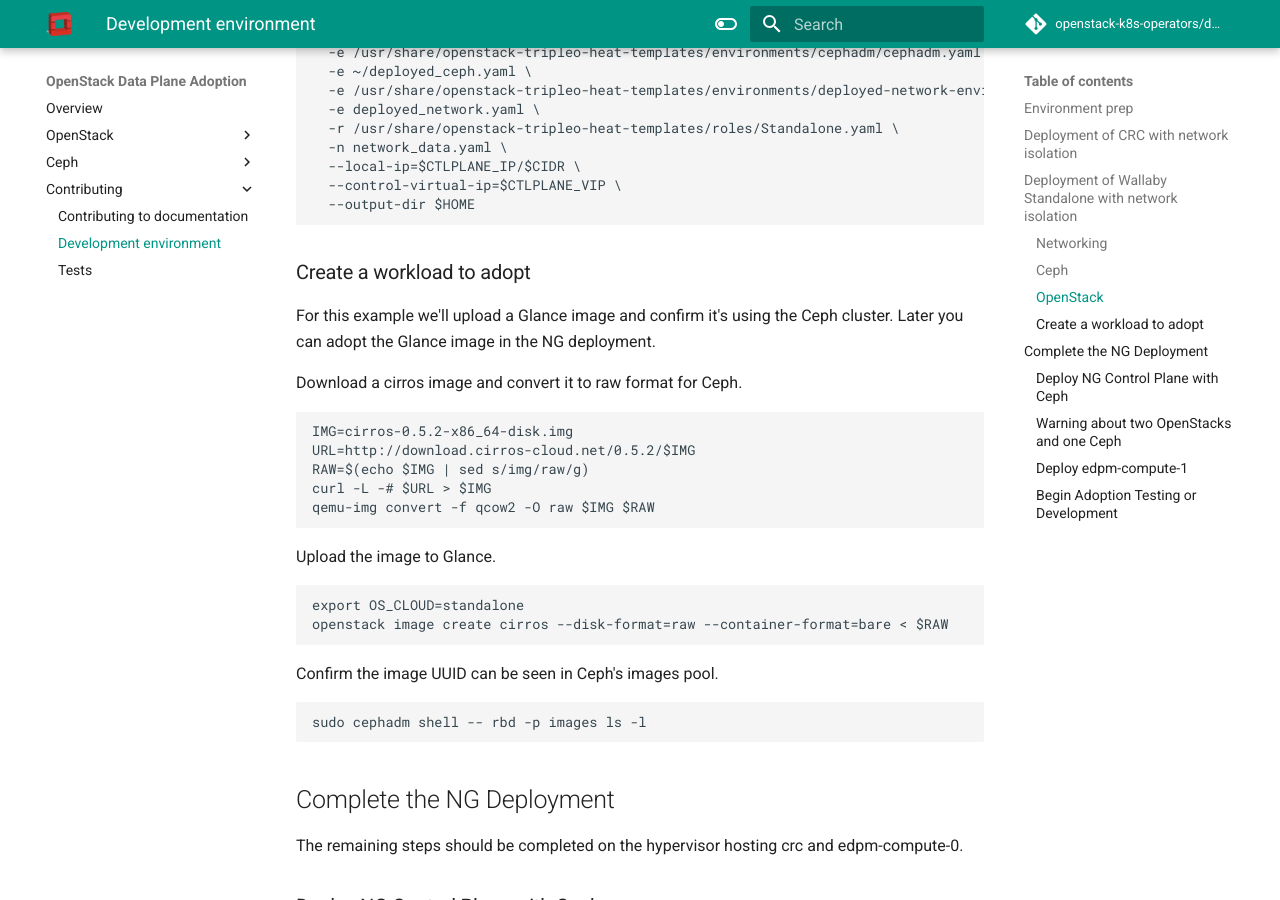
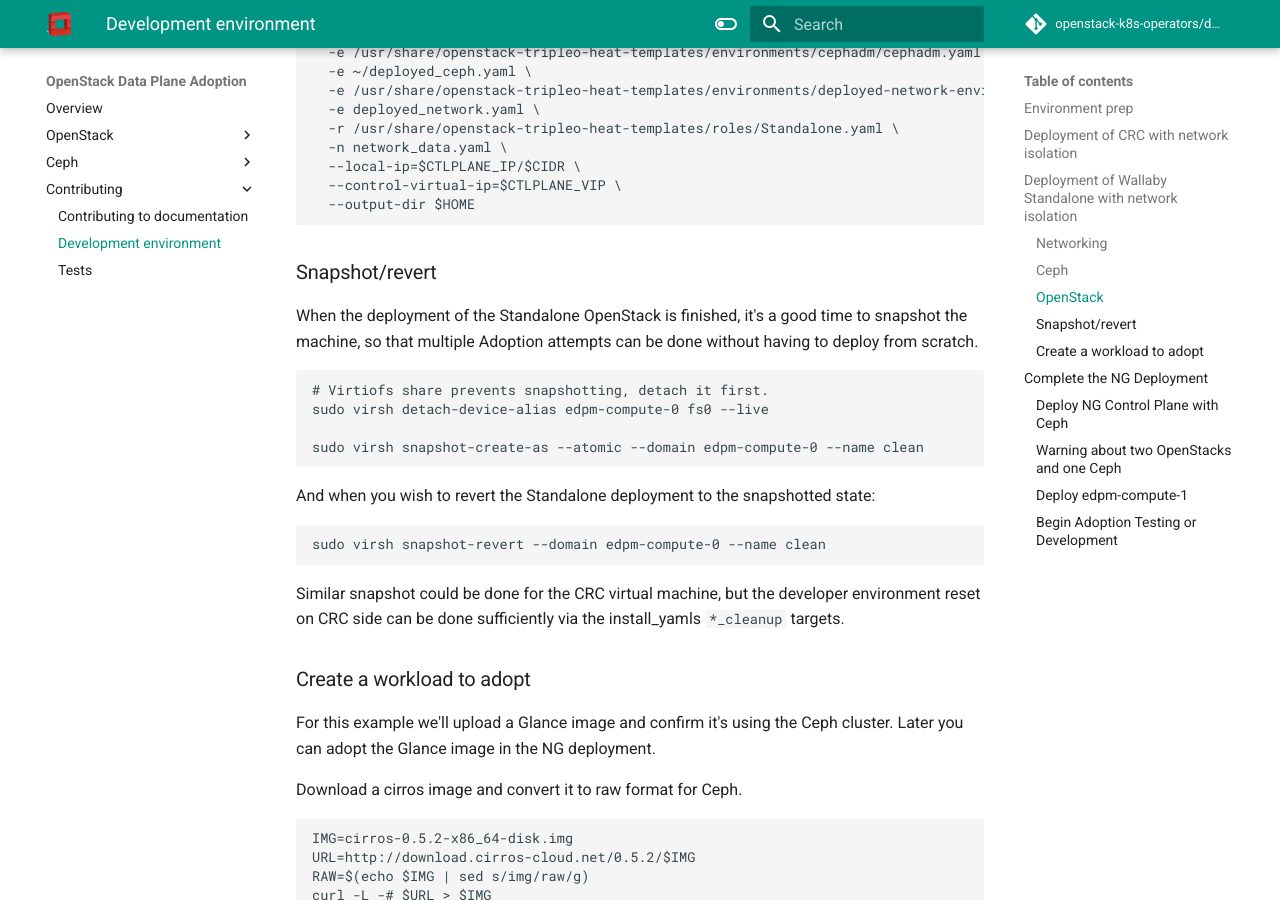
Before and after one commit to openstack-k8s-operators/data-plane-adoption, an MkDocs documentation site: the page built from docs/contributing/development_environment.md, in a window 1280 px wide and 900 px high, scrolled down 6909 px. Built offline with MkDocs 1.6.1 and Material for MkDocs 9.7.7, drawn with Linux system fonts in a browser that asks for light colours; comment, search, counter and statistics services are not loaded; the version menu is left out.

Commit message:
Add snapshot/revert instructions into dev env docs

````diff
--- a/docs/contributing/development_environment.md
+++ b/docs/contributing/development_environment.md
@@ -360,6 +360,30 @@
   --output-dir $HOME
 ```
 
+### Snapshot/revert
+
+When the deployment of the Standalone OpenStack is finished, it's a
+good time to snapshot the machine, so that multiple Adoption attempts
+can be done without having to deploy from scratch.
+
+```
+# Virtiofs share prevents snapshotting, detach it first.
+sudo virsh detach-device-alias edpm-compute-0 fs0 --live
+
+sudo virsh snapshot-create-as --atomic --domain edpm-compute-0 --name clean
+```
+
+And when you wish to revert the Standalone deployment to the
+snapshotted state:
+
+```
+sudo virsh snapshot-revert --domain edpm-compute-0 --name clean
+```
+
+Similar snapshot could be done for the CRC virtual machine, but the
+developer environment reset on CRC side can be done sufficiently via
+the install_yamls `*_cleanup` targets.
+
 ### Create a workload to adopt
 
 For this example we'll upload a Glance image and confirm it's using
````
